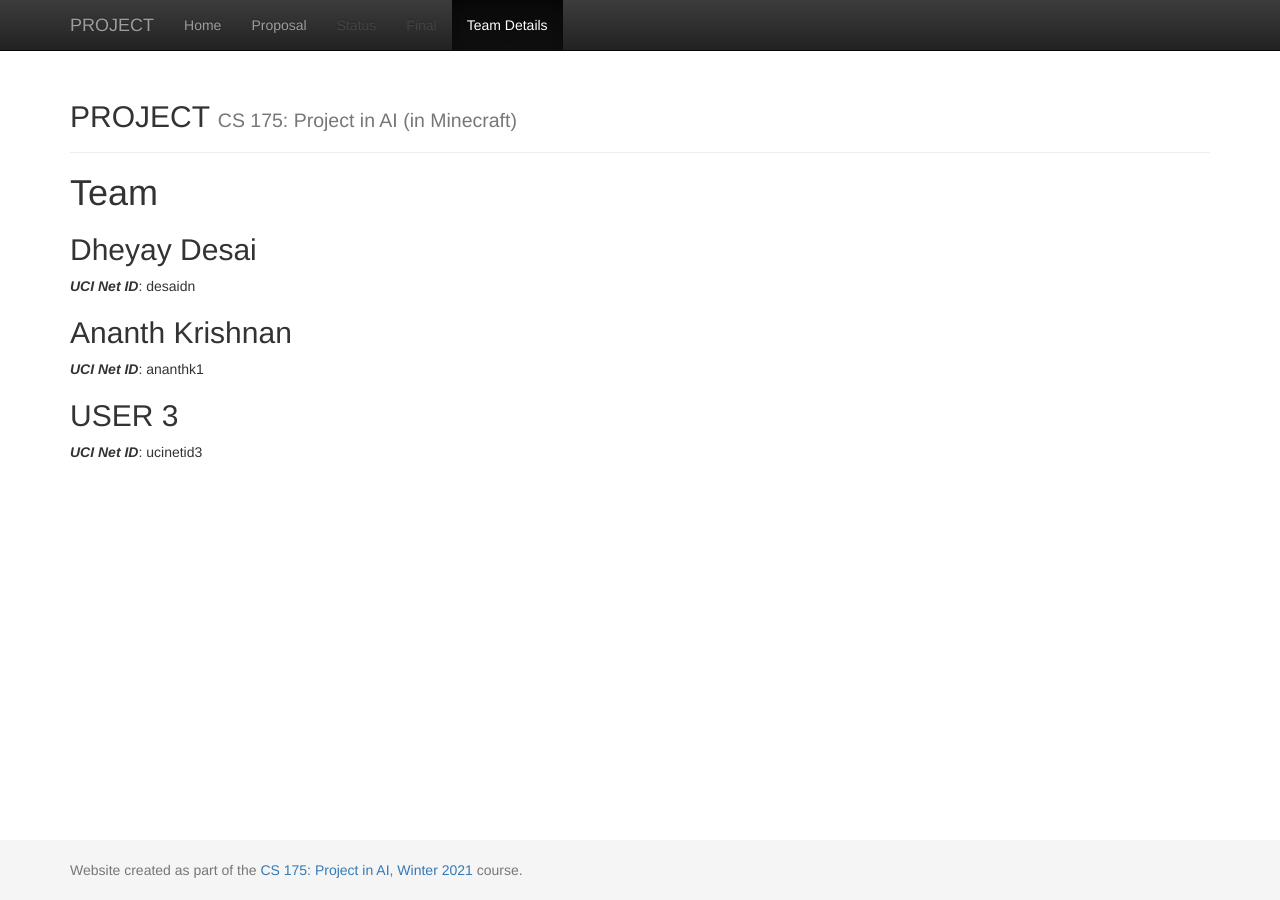
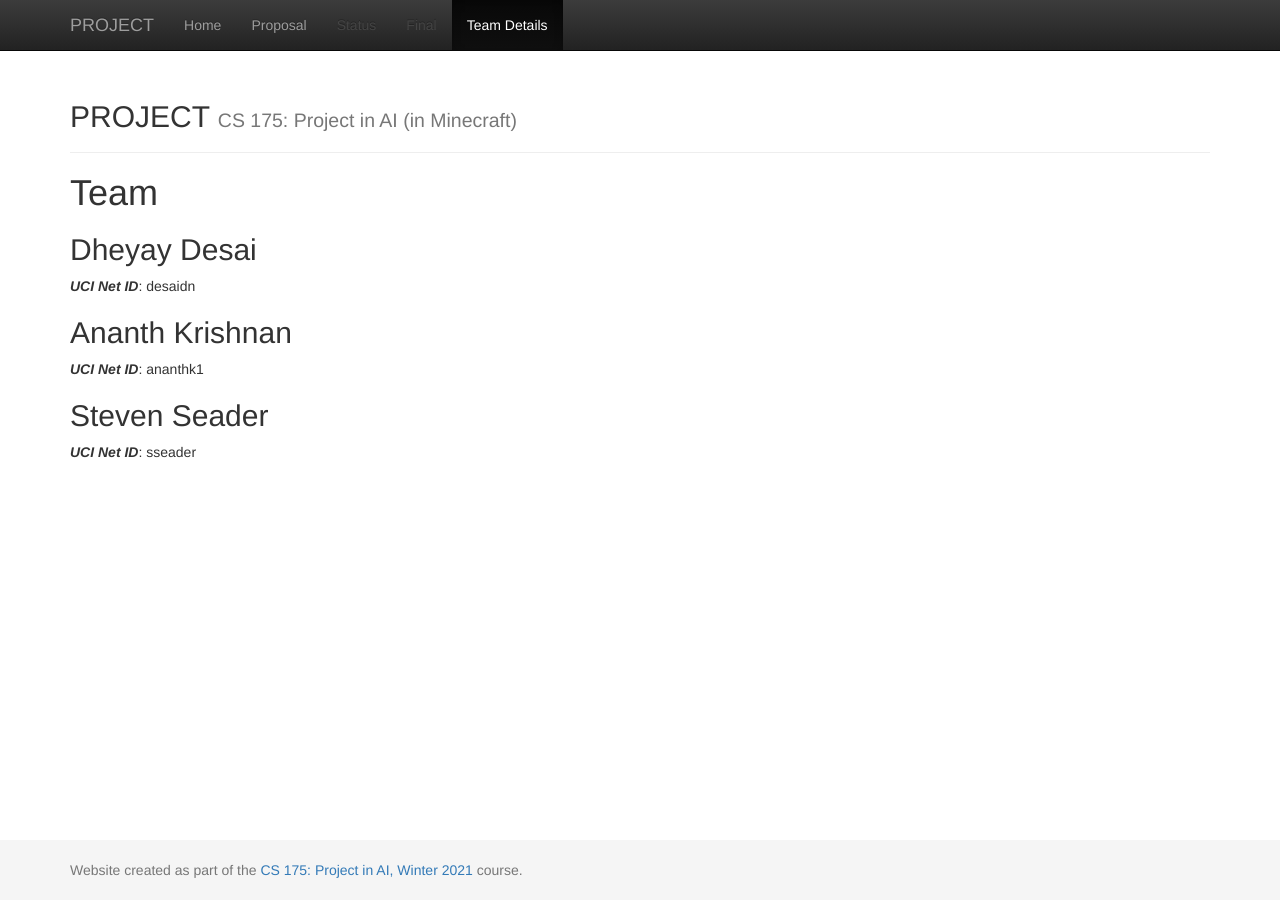
Before and after one commit to dheyay/mAIncrafters, a Jekyll site: the page built from docs/team.md, in a window 1280 px wide. Built offline with Jekyll 4.4.1, drawn with Linux system fonts in a browser that asks for light colours.

Commit message:
Update team.md

```diff
--- a/docs/team.md
+++ b/docs/team.md
@@ -12,5 +12,5 @@ title:  Team
 ## Ananth Krishnan
 ***UCI Net ID***: ananthk1
 
-## USER 3
-***UCI Net ID***: ucinetid3
+## 	Steven Seader
+***UCI Net ID***: sseader
```
